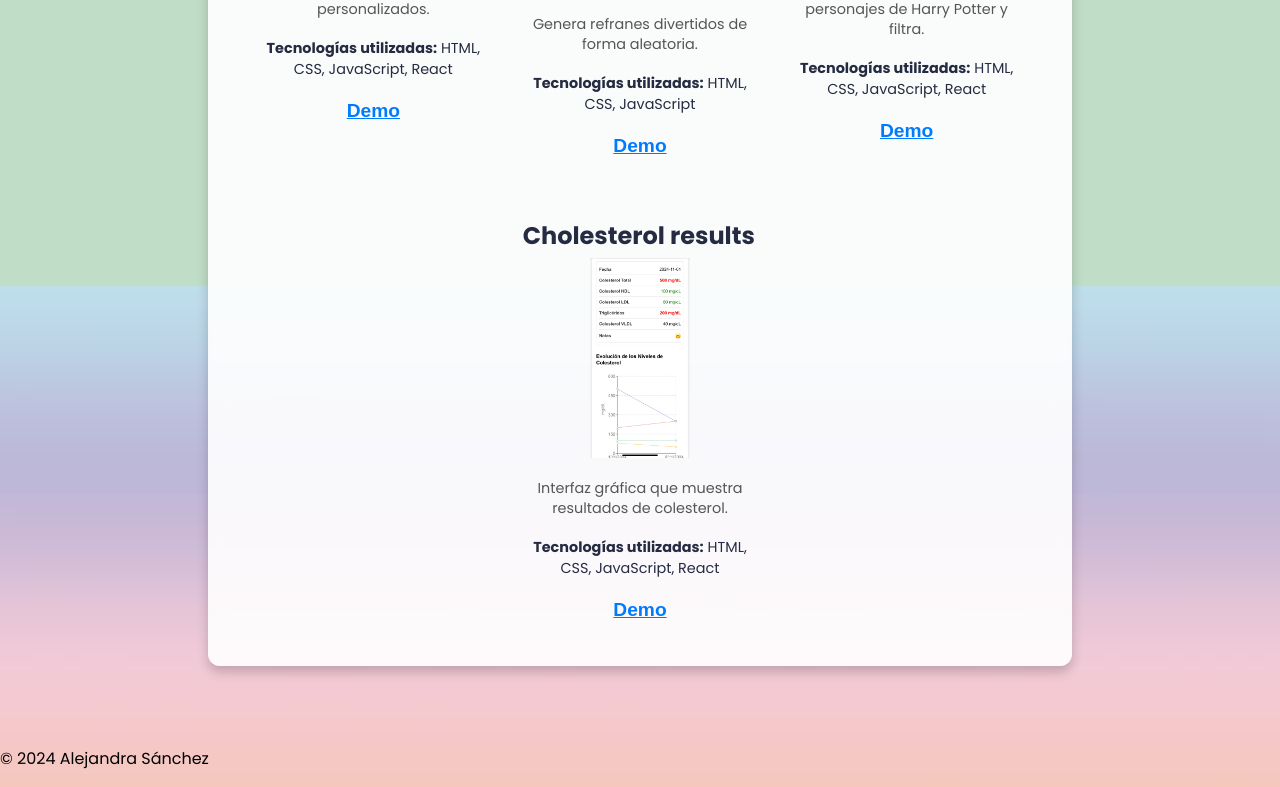
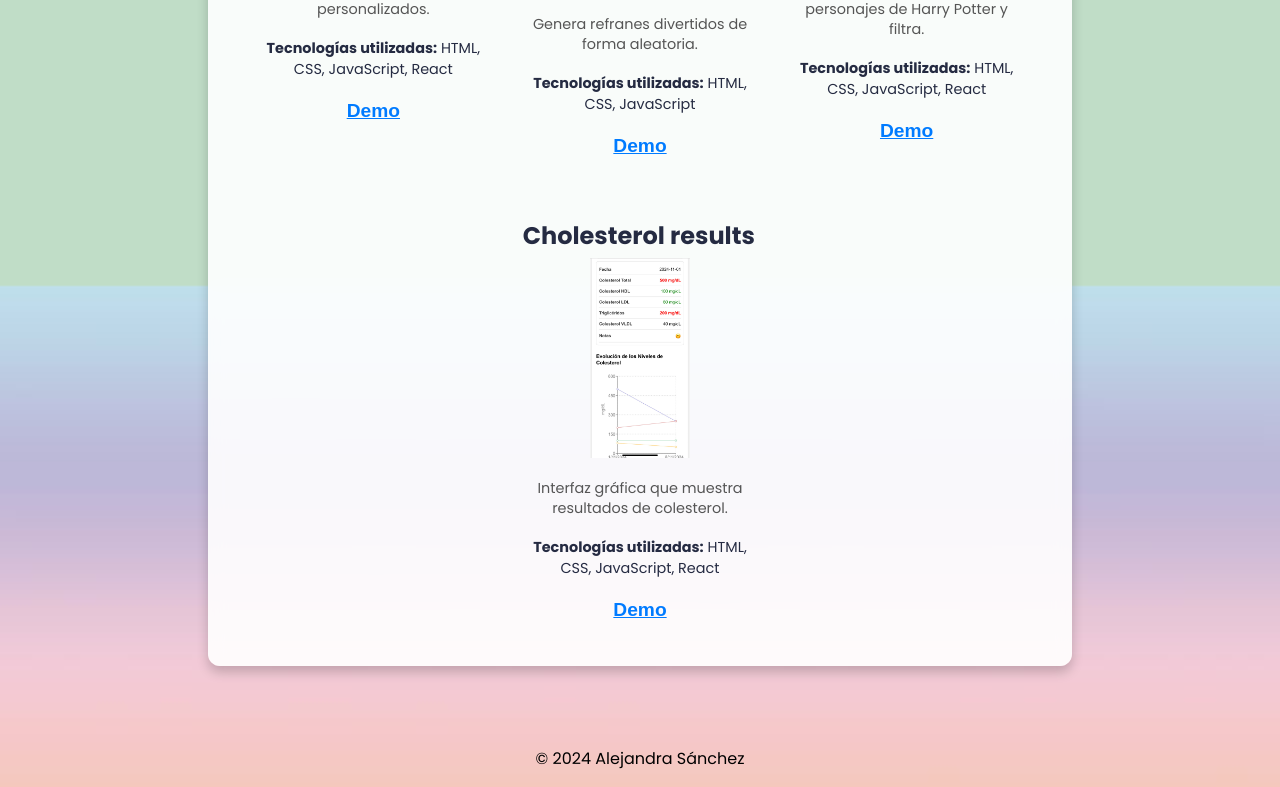
Before and after one commit to alexlab84/Portfolio, a React (Vite) app: page / in a window 1280 px wide. Shown: the part 994-1781 px from the top of the page. Built offline with nearby package versions, Linux system fonts and the light colour scheme.

Commit message:
Add changes in footer styles

```diff
--- a/src/components/Footer.jsx
+++ b/src/components/Footer.jsx
@@ -1,7 +1,9 @@
 function Footer() {
     return (
-      <footer>
-        <p>&copy; 2024 Alejandra Sánchez</p>
+      <footer className="footer">
+
+        <p className="">&copy; 2024 Alejandra Sánchez</p>
+
       </footer>
     );
   }
--- a/src/styles/App.scss
+++ b/src/styles/App.scss
@@ -304,3 +304,6 @@ body {
   .project-technologies strong {
     font-weight: bold; /* Solo hacer el texto 'Tecnologías utilizadas' en negrita */
   }
+  .footer {
+    text-align: center;
+  }
```
